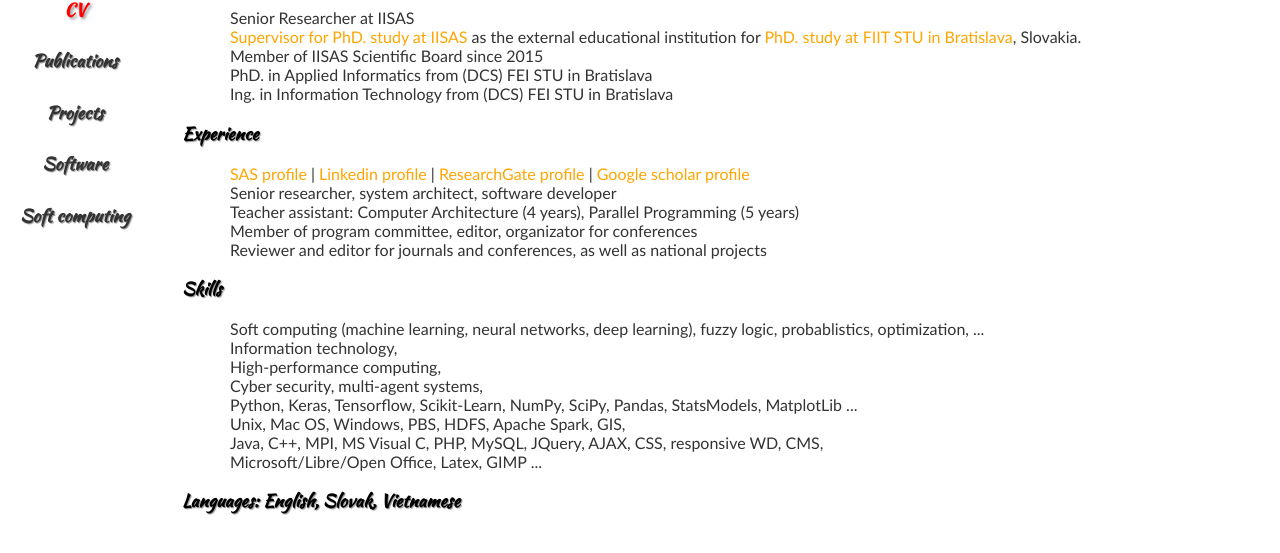
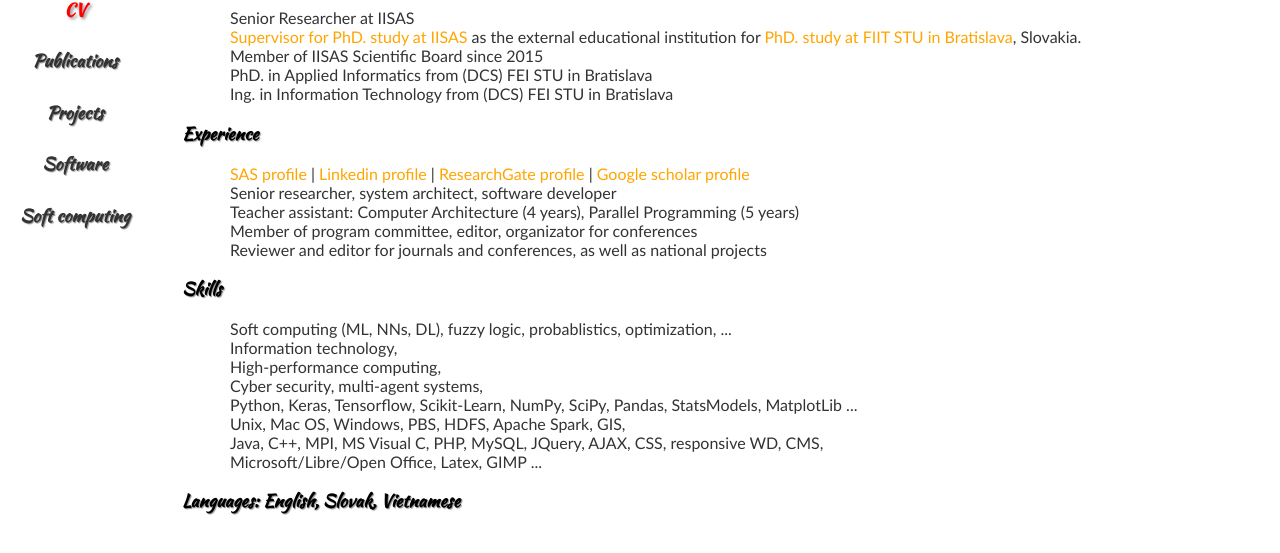
Before and after one commit to giangzuzana/giangzuzana.github.io, a plain HTML site: page index.html in a window 1280 px wide. Shown: the part 245-798 px from the top of the page. Drawn offline with Linux system fonts and the light colour scheme; a web font is replaced by a local one.

Commit message:
index.html

```diff
--- a/index.html
+++ b/index.html
@@ -67,7 +67,7 @@
 
 <h3>Skills</h3>
 <div class="indent">
-	Soft computing (machine learning, neural networks, deep learning), fuzzy logic, probablistics, optimization, ...
+	Soft computing (ML, NNs, DL), fuzzy logic, probablistics, optimization, ...
 	<br>Information technology,
 	<br>High-performance computing,
 	<br>Cyber security, multi-agent systems,
```
